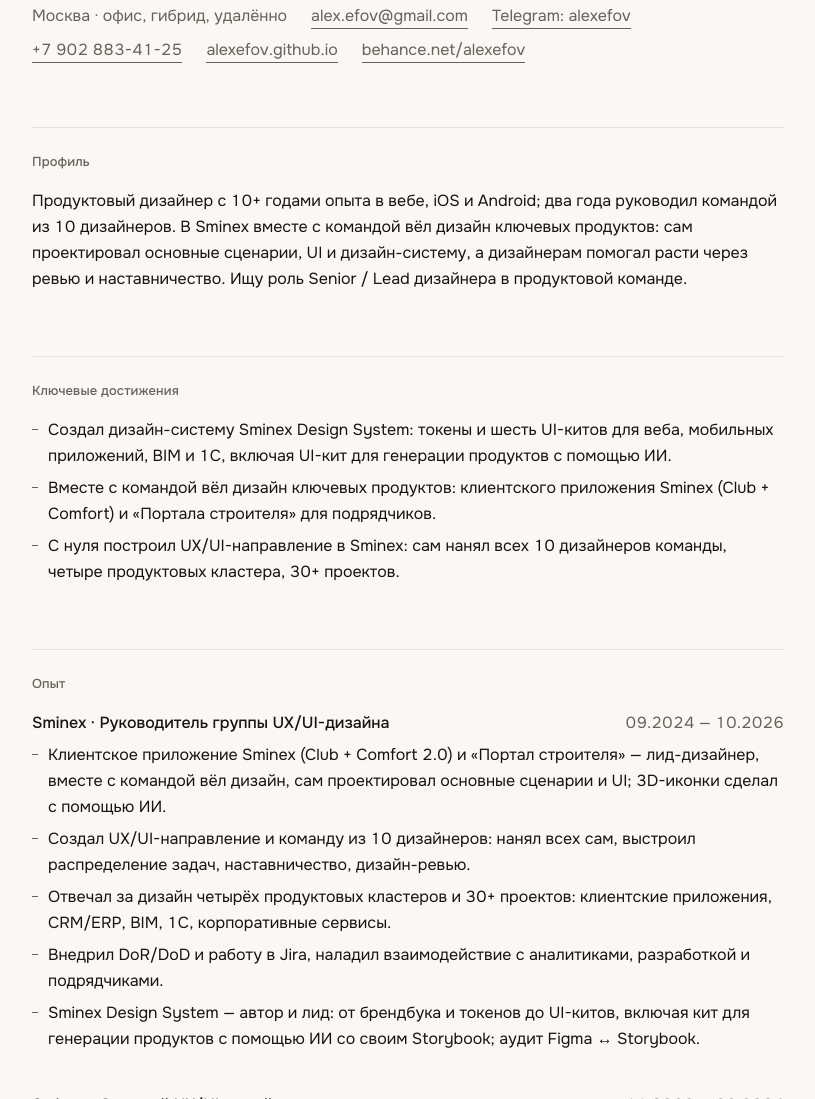
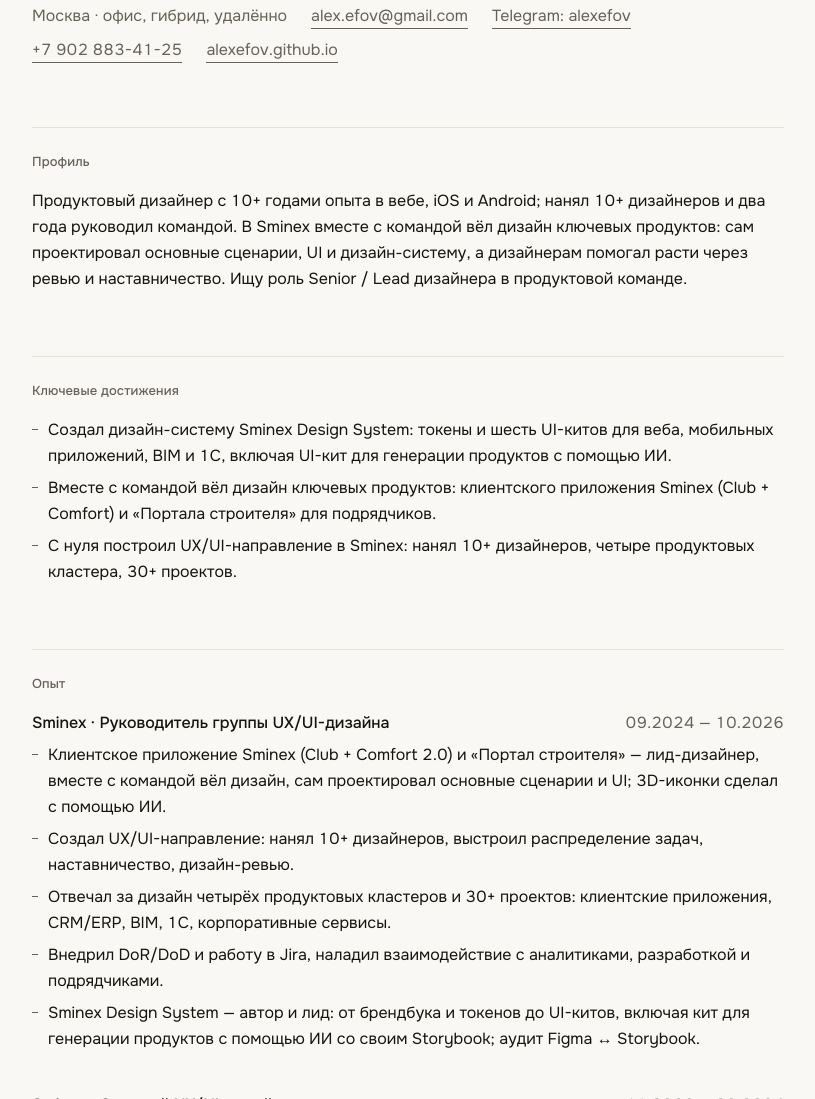
Before and after one commit to alexefov/alexefov.github.io, a plain HTML site: page cv.html in a window 1280 px wide. Shown: the part 242-1341 px from the top of the page, without its empty margins (232-1047 px from the left). Drawn offline with Linux system fonts and the light colour scheme.

Commit message:
Нанял 10+ дизайнеров, без Behance в CV (из alexefov/portfolio@32da16b)
Co-Authored-By: Claude Opus 5.5 <noreply@anthropic.com>

```diff
--- a/cv.html
+++ b/cv.html
@@ -50,12 +50,11 @@
     <a class="link" href="https://t.me/alexefov">Telegram: alexefov</a>
     <a class="link" href="tel:+79028834125">+7 902 883-41-25</a>
     <a class="link" href="https://alexefov.github.io">alexefov.github.io</a>
-    <a class="link" href="https://www.behance.net/alexefov">behance.net/alexefov</a>
   </div>
 
   <section>
     <h2>Профиль</h2>
-    <p>Продуктовый дизайнер с 10+ годами опыта в вебе, iOS и Android; два года руководил командой из 10 дизайнеров. В Sminex вместе с командой вёл дизайн ключевых продуктов: сам проектировал основные сценарии, UI и дизайн-систему, а дизайнерам помогал расти через ревью и наставничество. Ищу роль Senior / Lead дизайнера в продуктовой команде.</p>
+    <p>Продуктовый дизайнер с 10+ годами опыта в вебе, iOS и Android; нанял 10+ дизайнеров и два года руководил командой. В Sminex вместе с командой вёл дизайн ключевых продуктов: сам проектировал основные сценарии, UI и дизайн-систему, а дизайнерам помогал расти через ревью и наставничество. Ищу роль Senior / Lead дизайнера в продуктовой команде.</p>
   </section>
 
   <section>
@@ -63,7 +62,7 @@
     <ul>
       <li>Создал дизайн-систему Sminex Design System: токены и шесть UI-китов для веба, мобильных приложений, BIM и 1С, включая UI-кит для генерации продуктов с помощью ИИ.</li>
       <li>Вместе с командой вёл дизайн ключевых продуктов: клиентского приложения Sminex (Club + Comfort) и «Портала строителя» для подрядчиков.</li>
-      <li>С нуля построил UX/UI-направление в Sminex: сам нанял всех 10 дизайнеров команды, четыре продуктовых кластера, 30+ проектов.</li>
+      <li>С нуля построил UX/UI-направление в Sminex: нанял 10+ дизайнеров, четыре продуктовых кластера, 30+ проектов.</li>
     </ul>
   </section>
 
@@ -73,7 +72,7 @@
       <div class="job-h"><b>Sminex · Руководитель группы UX/UI-дизайна</b><span class="muted">09.2024 — 10.2026</span></div>
       <ul>
         <li>Клиентское приложение Sminex (Club + Comfort 2.0) и «Портал строителя» — лид-дизайнер, вместе с командой вёл дизайн, сам проектировал основные сценарии и UI; 3D-иконки сделал с помощью ИИ.</li>
-        <li>Создал UX/UI-направление и команду из 10 дизайнеров: нанял всех сам, выстроил распределение задач, наставничество, дизайн-ревью.</li>
+        <li>Создал UX/UI-направление: нанял 10+ дизайнеров, выстроил распределение задач, наставничество, дизайн-ревью.</li>
         <li>Отвечал за дизайн четырёх продуктовых кластеров и 30+ проектов: клиентские приложения, CRM/ERP, BIM, 1С, корпоративные сервисы.</li>
         <li>Внедрил DoR/DoD и работу в Jira, наладил взаимодействие с аналитиками, разработкой и подрядчиками.</li>
         <li>Sminex Design System — автор и лид: от брендбука и токенов до UI-китов, включая кит для генерации продуктов с помощью ИИ со своим Storybook; аудит Figma ↔ Storybook.</li>
```
Also changed, not shown: cases/design-system.html (+1 -1 lines), index.html (+4 -4 lines).
